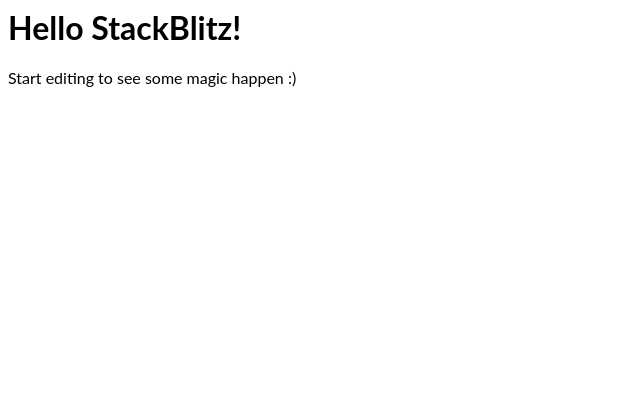
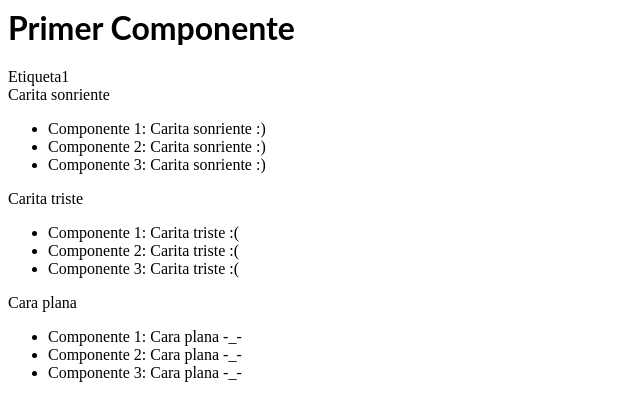
Before and after one commit to fran14arce/Ejercicio1-React, a React (Create React App) app: page / in a window 1280 px wide. Shown: the top 420 px of the page, without its empty margins (0-640 px from the left). Built offline with nearby package versions, Linux system fonts and the light colour scheme.

Commit message:
Primeros ejemplos de componentes

```diff
--- a/src/App.js
+++ b/src/App.js
@@ -1,11 +1,17 @@
-import React from "react";
-import "./style.css";
+import React from 'react';
+import './style.css';
+
+import Etiqueta1 from './components/etiqueta1';
+import ComponenteEj from './components/componenteEj';
 
 export default function App() {
   return (
     <div>
-      <h1>Hello StackBlitz!</h1>
-      <p>Start editing to see some magic happen :)</p>
+      <h1>Primer Componente</h1>
+      <Etiqueta1 />
+      <ComponenteEj titulo="Carita sonriente" icono=":)" />
+      <ComponenteEj titulo="Carita triste" icono=":(" />
+      <ComponenteEj titulo="Cara plana" icono="-_-" />
     </div>
   );
 }
--- /dev/null
+++ b/src/components/componenteEj.jsx
@@ -0,0 +1,22 @@
+import React from 'react';
+
+import ComponenteLista from './componenteLista';
+
+export default function ComponenteEj(props) {
+  return (
+    <div>
+      {props.titulo}
+      <ul>
+        <ComponenteLista
+          texto={'Componente 1: ' + props.titulo + ' ' + props.icono}
+        />
+        <ComponenteLista
+          texto={'Componente 2: ' + props.titulo + ' ' + props.icono}
+        />
+        <ComponenteLista
+          texto={'Componente 3: ' + props.titulo + ' ' + props.icono}
+        />
+      </ul>
+    </div>
+  );
+}
--- /dev/null
+++ b/src/components/componenteLista.jsx
@@ -0,0 +1,5 @@
+import React from 'react';
+
+export default function ComponenteLista(props) {
+  return <li>{props.texto}</li>
+}
--- /dev/null
+++ b/src/components/etiqueta1.jsx
@@ -0,0 +1,5 @@
+import React from 'react';
+
+export default function Etiqueta1() {
+  return <div>Etiqueta1</div>;
+}
```
